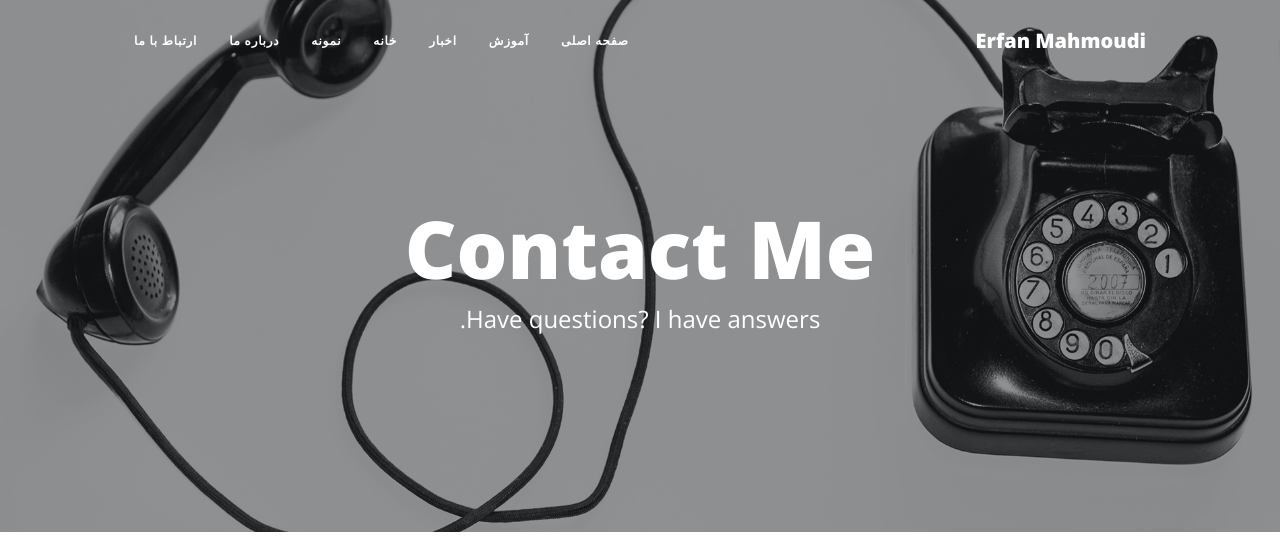
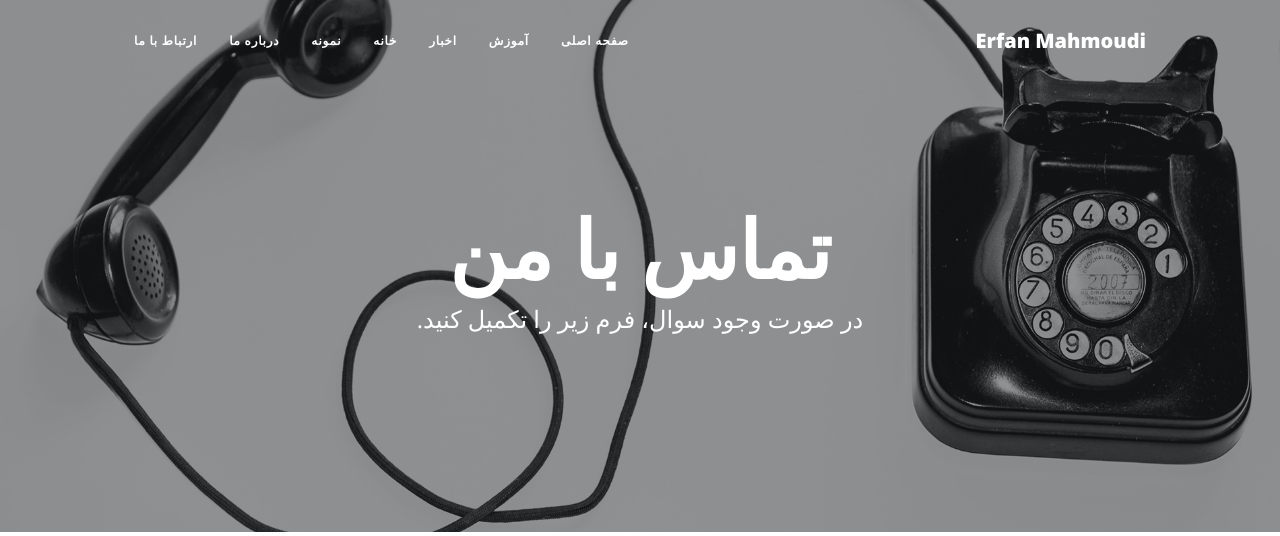
Before and after one commit to ErfanMahmoudiGit/KouKhoone, a Django app: page /contact in a window 1280 px wide. Shown: the top 536 px of the page. Run offline with Django 5.2, Linux system fonts and the light colour scheme; data comes from the database, SQL or seed files in the repository; some libraries are stand-ins or nearby versions.

Commit message:
changed contents

```diff
--- a/blog/templates/blog/about.html
+++ b/blog/templates/blog/about.html
@@ -8,8 +8,8 @@
         <div class="row gx-4 gx-lg-5 justify-content-center">
             <div class="col-md-10 col-lg-8 col-xl-7">
                 <div class="page-heading">
-                    <h1>About Me</h1>
-                    <span class="subheading">This is what I do.</span>
+                    <h1>درباره من</h1>
+                    <span class="subheading">تست تست تست.</span>
                 </div>
             </div>
         </div>
--- a/blog/templates/blog/contact.html
+++ b/blog/templates/blog/contact.html
@@ -8,8 +8,8 @@
         <div class="row gx-4 gx-lg-5 justify-content-center">
             <div class="col-md-10 col-lg-8 col-xl-7">
                 <div class="page-heading">
-                    <h1>Contact Me</h1>
-                    <span class="subheading">Have questions? I have answers.</span>
+                    <h1>تماس با من</h1>
+                    <span class="subheading">در صورت وجود سوال، فرم زیر را تکمیل کنید.</span>
                 </div>
             </div>
         </div>
```
